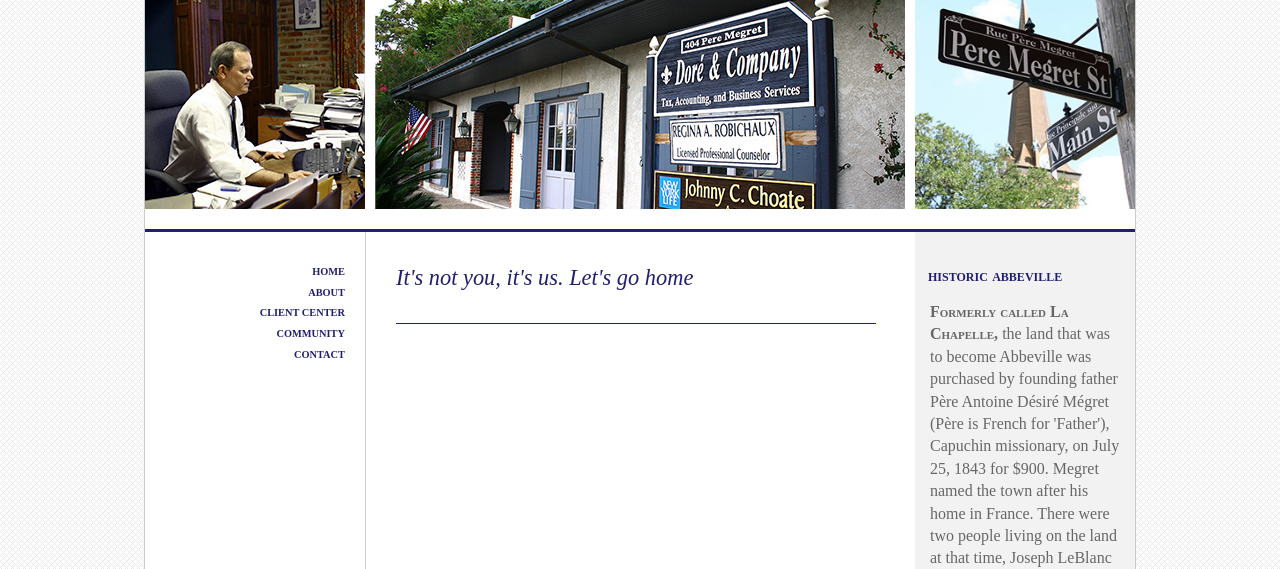
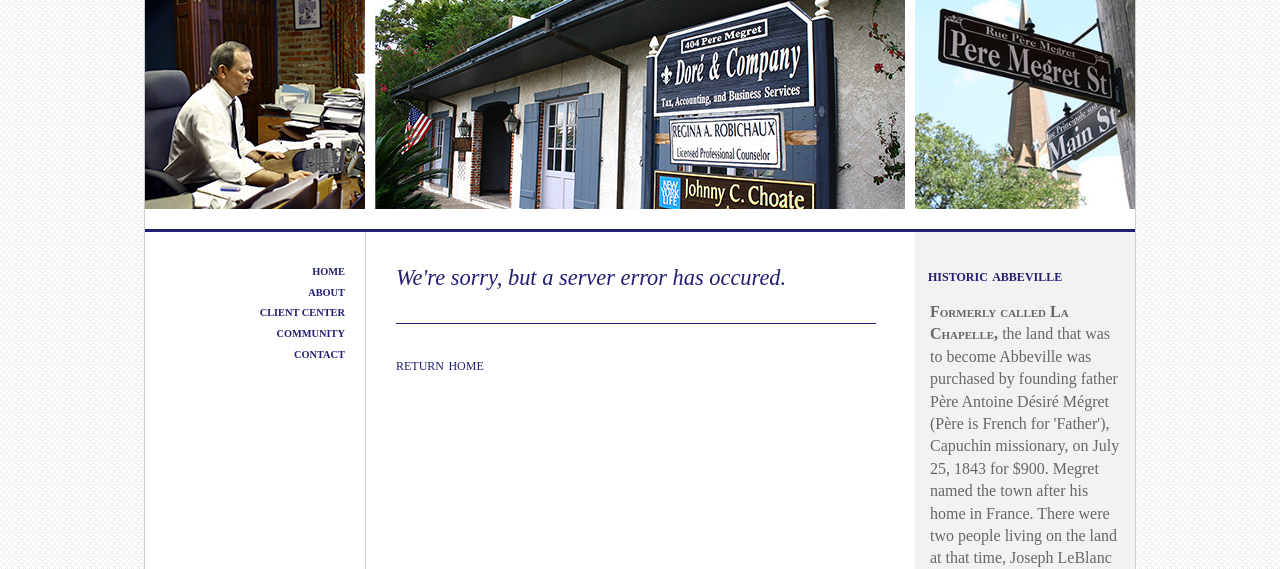
Before and after one commit to wileycousins/doretax, a Django app: template doretax/templates/common/500.html in a window 1280 px wide. Shown: the part 195-764 px from the top of the page. Run offline with Django 3.2, Linux system fonts and the light colour scheme; the template is opened without the code that fills it, so the values that code supplies are empty; parts of the project's set-up code (start-up, migrations or seed data) failed here and were passed over; some libraries are stand-ins or nearby versions.

Commit message:
going to have to commit to see if these email issues have been resolved so might as well add in some standard 404 and 500 pages

```diff
--- a/doretax/templates/common/500.html
+++ b/doretax/templates/common/500.html
@@ -2,8 +2,12 @@
 {% block title %}Server Error 500 | {% endblock %}
 {% block center %}
 <div class='page-heading-text'>
-    <p>
-        It's not you, it's us. Let's go <a href='/'>home</a>
-    </p>
+<p>
+    We're sorry, but a server error has occured.
+    <br />
+</p>
+</div>
+<div class='copy'>
+    <h2 class='all-caps'><a href="/">return home</a></h2>
 </div>
 {% endblock %}
```
Also changed, not shown: doretax/templates/common/404.html (+4 -3 lines).
